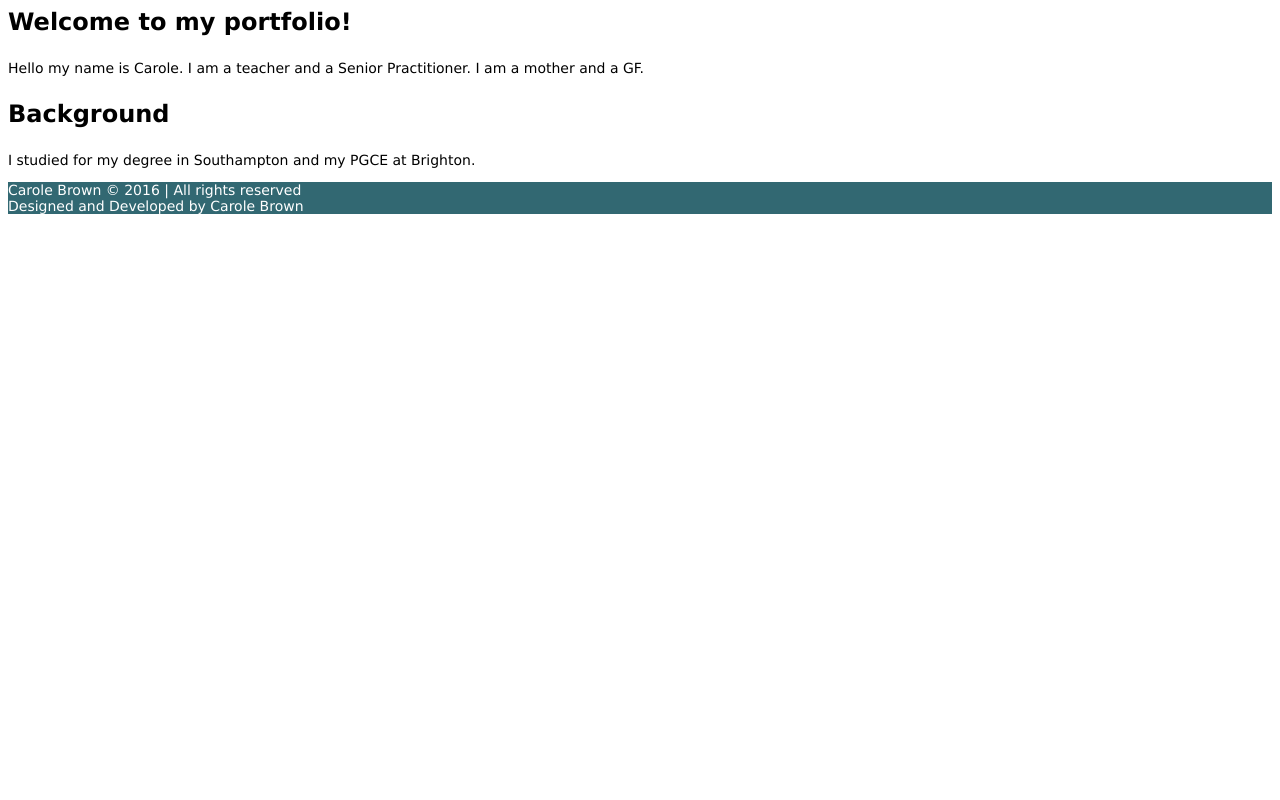
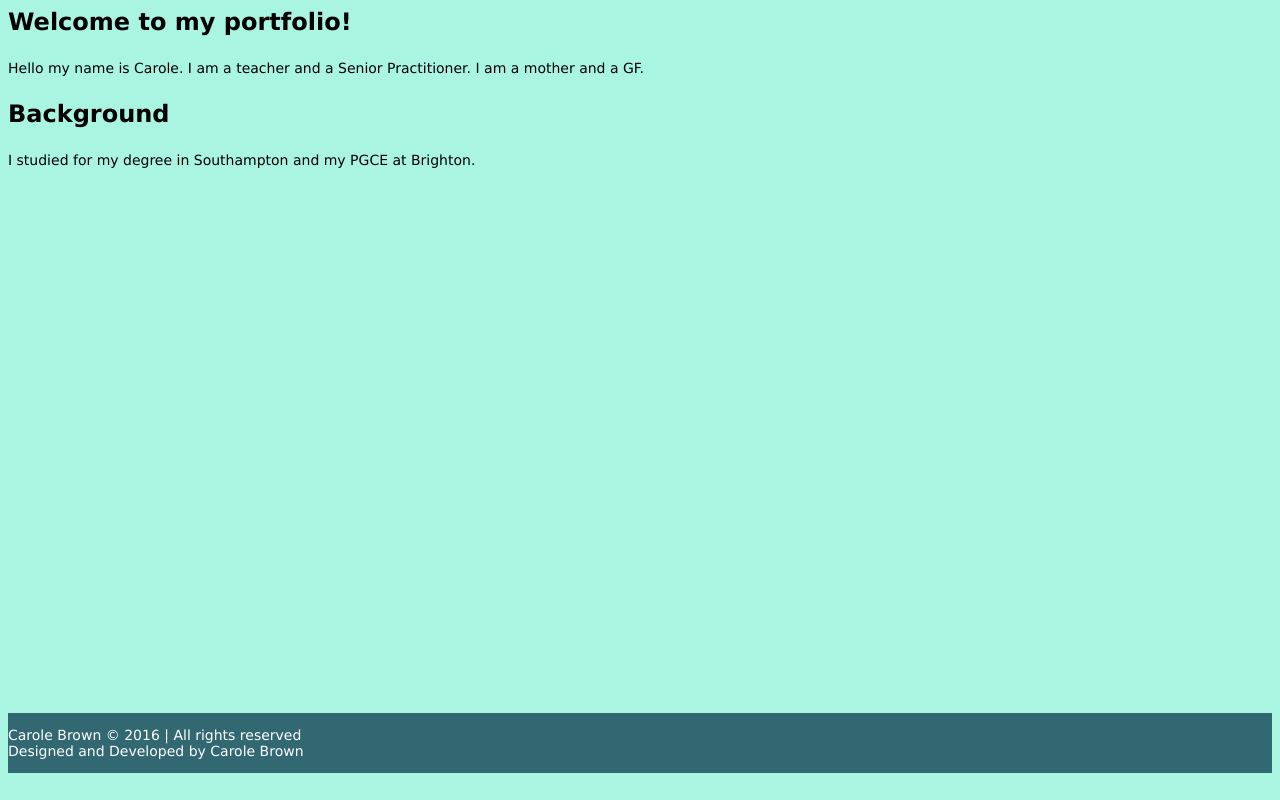
Before and after one commit to cb1e16/cb1e16-github.io, a plain HTML site: page index.html in a window 1280 px wide. Drawn offline with Linux system fonts and the light colour scheme.

```diff
--- a/StyleSheets/style.css
+++ b/StyleSheets/style.css
@@ -5,6 +5,7 @@ body{
 	font-weight: normal;
 	font-size: 14px;
 	position: relative;
+	background-color: #A9F5E1
 }
 
 h3{
@@ -13,8 +14,12 @@ h3{
 }
 
 footer{
+	position: absolute;
 	margin-bottom: 1%;
 	background-color: #326872;
+	bottom: 0;
+	left:0;
+	right:0;
 	color: white;
 
 }
```
Also changed, not shown: 1 other file.
